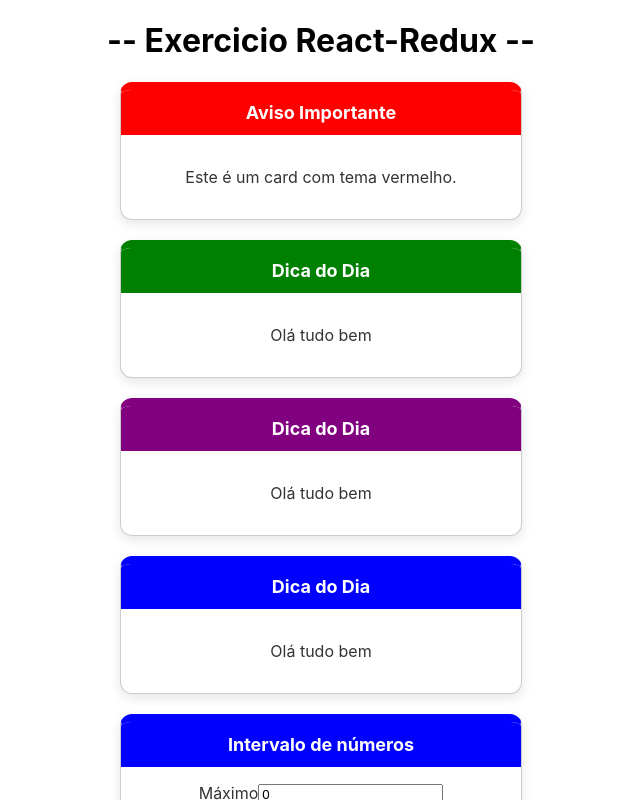
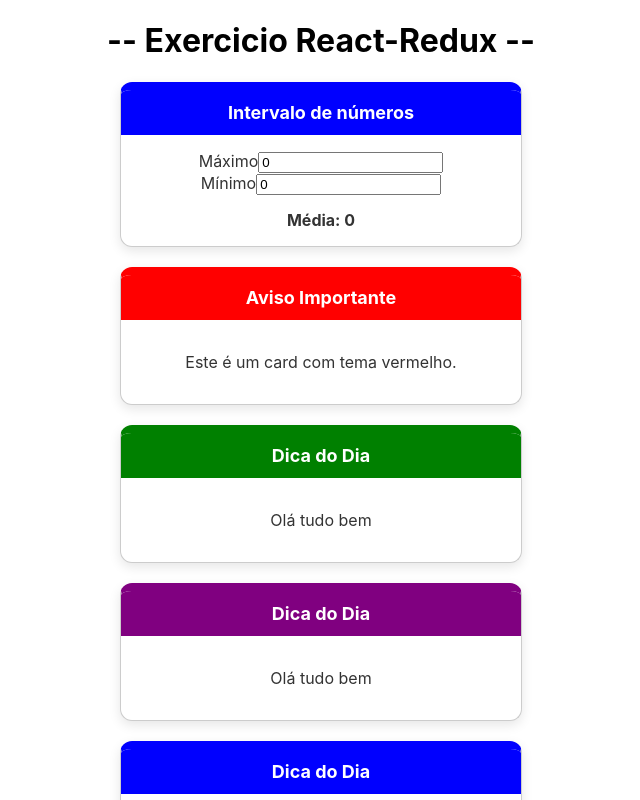
Before and after one commit to juancoutinhoflooxmongagua/Redux-Simples, a React (Create React App) app: page / in a window 1280 px wide. Shown: the top 800 px of the page, without its empty margins (319-959 px from the left). Built offline with nearby package versions, Linux system fonts and the light colour scheme.

Commit message:
feat: add method Média

```diff
--- a/src/App.js
+++ b/src/App.js
@@ -1,13 +1,15 @@
 import Card from './components/Card';
 import './App.css';
 import Interval from './components/interval';
-
+import Media from './components/Media'
 function App() {
   return (
     <div className="App">
 
       <h1>-- Exercicio React-Redux --</h1>
 
+
+      <Media></Media>
       <Card title="Aviso Importante" color="red">
         <p>Este é um card com tema vermelho.</p>
       </Card>
--- /dev/null
+++ b/src/components/Media.jsx
@@ -0,0 +1,37 @@
+import React, { useState } from "react";
+import Card from "./Card";
+
+export default function Interval() {
+    const [min, setMin] = useState(0);
+    const [max, setMax] = useState(0);
+
+    const media = (min + max) / 2;
+
+    return (
+        <Card title="Intervalo de números">
+            <div className="interval-container">
+                <div className="input-group">
+                    <label>Máximo</label>
+                    <input
+                        type="number"
+                        value={max}
+                        onChange={e => setMax(Number(e.target.value))}
+                    />
+                </div>
+
+                <div className="input-group">
+                    <label>Mínimo</label>
+                    <input
+                        type="number"
+                        value={min}
+                        onChange={e => setMin(Number(e.target.value))}
+                    />
+                </div>
+            </div>
+
+            <div style={{ marginTop: "15px" }}>
+                <strong>Média: {media}</strong>
+            </div>
+        </Card>
+    );
+}
```
